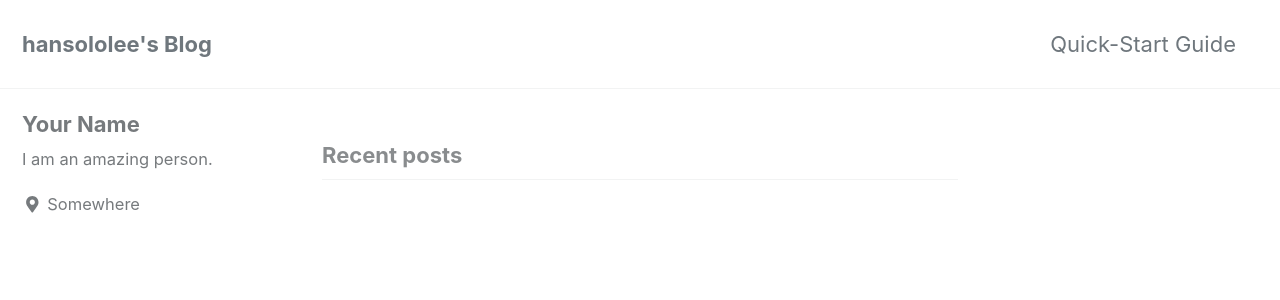
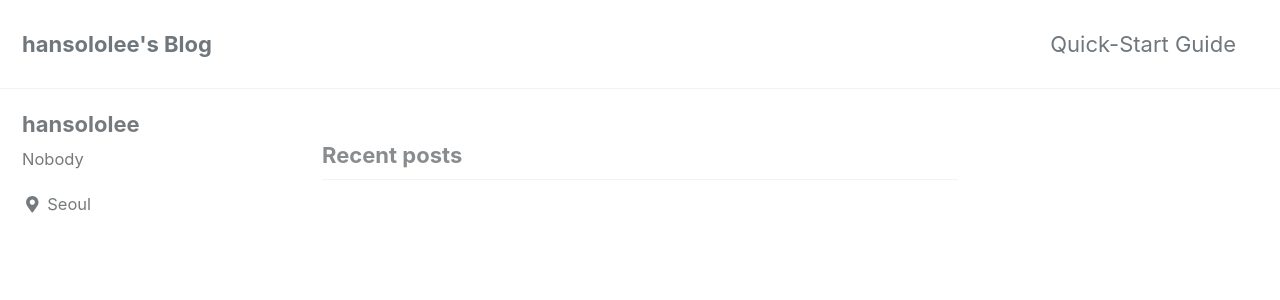
Before and after one commit to arisongha/hansololee.github.io, a Jekyll site: the page built from index.html, in a window 1280 px wide and 900 px high. Shown: the top 300 px of the window. Built offline with Jekyll 4.4.1, drawn with Linux system fonts in a browser that asks for light colours; cached includes are drawn as plain includes; nearby versions of some CDN libraries; the list of posts is cut into pages by our own code.

Commit message:
Update _config.yml

```diff
--- a/_config.yml
+++ b/_config.yml
@@ -104,10 +104,10 @@ analytics:
 
 # Site Author
 author:
-  name             : "Your Name"
+  name             : hansololee
   avatar           : # path of avatar image, e.g. "/assets/images/bio-photo.jpg"
-  bio              : "I am an amazing person."
-  location         : "Somewhere"
+  bio              : "Nobody"
+  location         : "Seoul"
   email            :
   links:
     - label: "Email"
```
